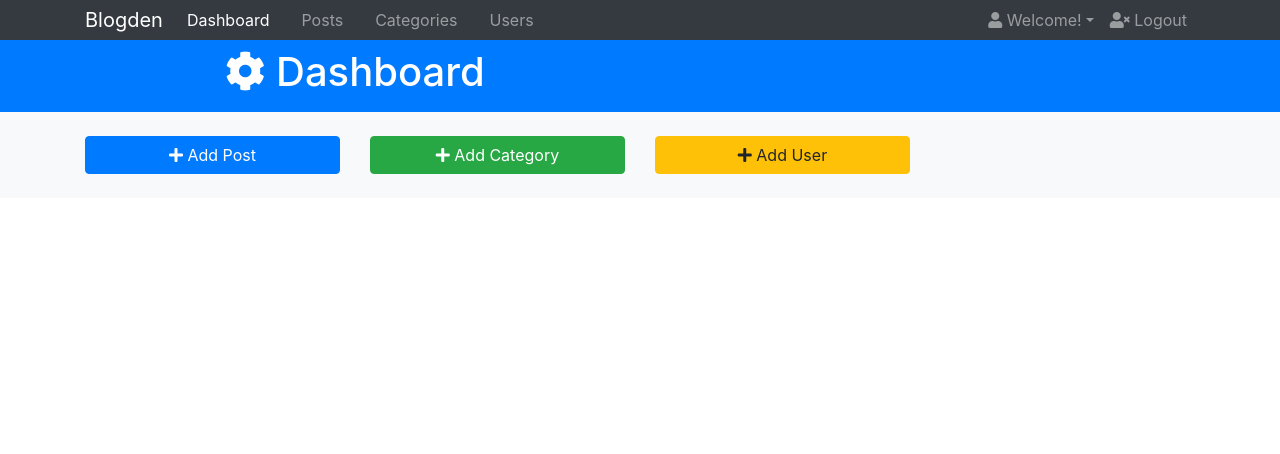
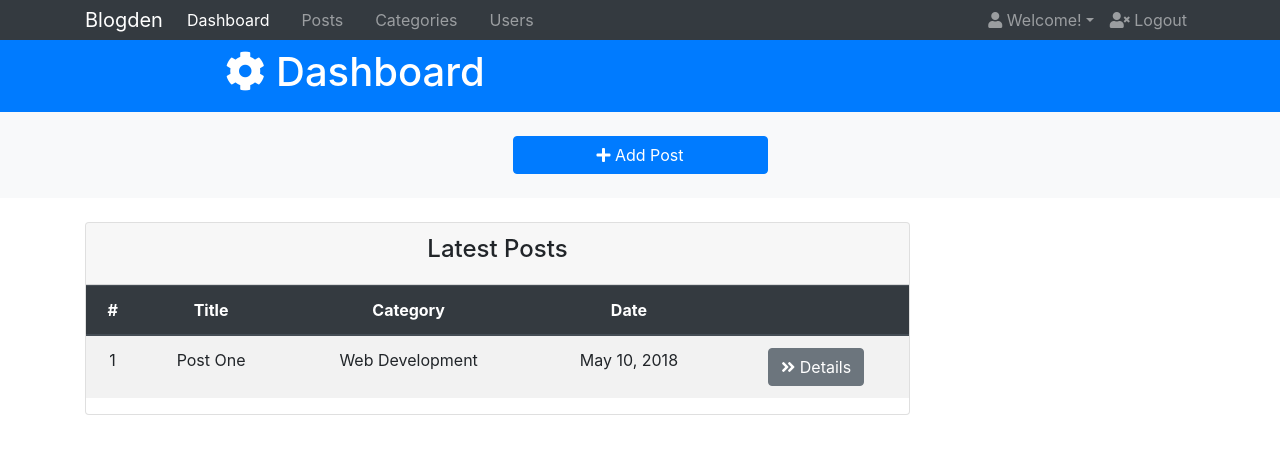
Before and after one commit to SparksFullStack/blogden-react, a React (Create React App) app: page / in a window 1280 px wide. Shown: the top 454 px of the page. Built offline with nearby package versions, Linux system fonts and the light colour scheme.

Commit message:
added posts table

```diff
--- a/src/App.js
+++ b/src/App.js
@@ -4,6 +4,7 @@ import './App.css';
 import NavHeader from './components/NavHeader';
 import Header from './components/Header';
 import Actions from './components/Actions';
+import Posts from './components/Posts';
 
 class App extends Component {
   render() {
@@ -12,6 +13,7 @@ class App extends Component {
         <NavHeader />
         <Header />
         <Actions />
+        <Posts />
       </div>
     );
   }
--- a/src/components/Actions.js
+++ b/src/components/Actions.js
@@ -48,23 +48,23 @@ export default class Actions extends Component {
                 <section id="actions" className="py-4 mb-4 bg-light">
                     <Container>
                         <Row>
-                            <Col md="3">
+                            <Col className="ml-auto mr-auto" md="3">
                                 <Button onClick={this.togglePostModal} href="#" color="primary" block>
                                     <i className="fas fa-plus"></i> Add Post
                                 </Button>
                             </Col>
 
-                            <Col md="3">
+                            {/* <Col md="3">
                                 <Button onClick={this.toggleModal} href="#" color="success" block>
                                     <i className="fas fa-plus"></i> Add Category
                                 </Button>
-                            </Col>
+                            </Col> */}
 
-                            <Col md="3">
+                            {/* <Col md="3">
                                 <Button onClick={this.toggleModal} href="#" color="warning" block>
                                     <i className="fas fa-plus"></i> Add User
                                 </Button>
-                            </Col>
+                            </Col> */}
                         </Row>
                     </Container>
                 </section>
--- /dev/null
+++ b/src/components/Posts.js
@@ -0,0 +1,58 @@
+import React, { Component } from 'react'
+import {
+    Container,
+    Row,
+    Col,
+    Card,
+    CardHeader,
+    Table,
+    Button,
+
+} from 'reactstrap';
+
+export default class Posts extends Component {
+  render() {
+    return (
+      <section id="posts">
+        <Container>
+            <Row>
+                <Col md="9">
+                    <Card>
+                        <CardHeader>
+                            <h4>Latest Posts</h4>
+                        </CardHeader>
+                        <Table striped>
+                            <thead className="thead-dark">
+                                <tr>
+                                    <th>#</th>
+                                    <th>Title</th>
+                                    <th>Category</th>
+                                    <th>Date</th>
+                                    <th></th>
+                                </tr>
+                            </thead>
+                            <tbody>
+                                <tr>
+                                    <td>1</td>
+                                    <td>Post One</td>
+                                    <td>Web Development</td>
+                                    <td>May 10, 2018</td>
+                                    <td>
+                                        <Button color="secondary" href="/details">
+                                            <i className="fas fa-angle-double-right"></i> Details
+                                        </Button>
+                                    </td>
+                                </tr>
+                            </tbody>
+                        </Table>
+                    </Card>
+                </Col>
+                <Col md="9">
+
+                </Col>
+            </Row>
+        </Container>
+      </section>
+    )
+  }
+}
```
